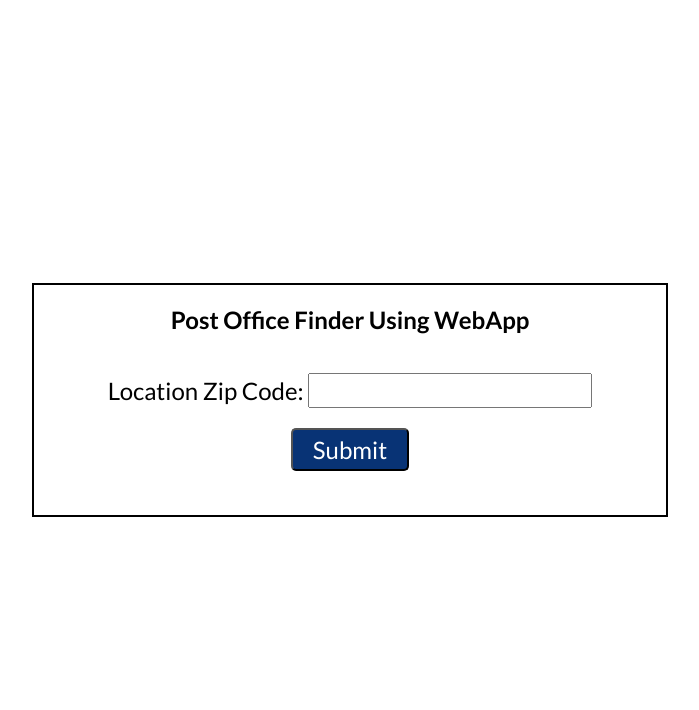
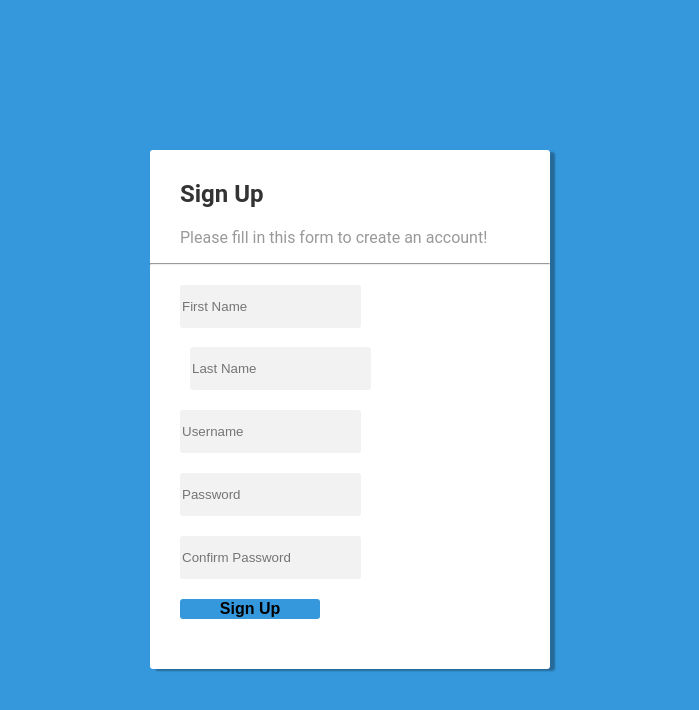
Before and after one commit to madhurashende97/example, a plain HTML site: page index.html in a window 1280 px wide. Shown: the whole page, without its empty margins (290-989 px from the left). Drawn offline with Linux system fonts and the light colour scheme.

Commit message:
Add files via upload

```diff
--- a/index.html
+++ b/index.html
@@ -1,77 +1,46 @@
-<html>
-    <style>
-        .weatherText {
-            font-family: "Lato", "sans-serif";
-            font-size: 24px;
-            text-align: center;
-        }
+<!DOCTYPE html>
+<html lang="en">
 
-        #weatherForm {
-            padding: 20px;
-        }
+<head>
+  <meta charset="UTF-8">
+  <meta http-equiv="X-UA-Compatible" content="IE=edge">
+  <meta name="viewport" content="width=device-width, initial-scale=1.0">
+  <meta name="viewport" content="width=device-width, initial-scale=1, shrink-to-fit=no" />
+  <link rel="stylesheet" href="style.css">
+  <title>Node example</title>
+</head>
 
-        #weatherSubmit {
-            color: white;
-            background-color: #083375;
-            padding: 5px 20px;
-            border-radius: 5px;
-            margin-top: 20px;
-        }
+<body>
+  <div class="signup-form">
+    <form action="/examples/actions/confirmation.php" method="post">
+      <h2>Sign Up</h2>
+      <p>Please fill in this form to create an account!</p>
+      <hr />
+      <div class="form-group">
+        <div class="row">
+          <div class="col">
+            <input type="text" class="form-control" name="first_name" placeholder="First Name" required="required" />
+          </div><br>
+          <div class="col">
+            <input type="text" class="form-control" name="last_name" placeholder="Last Name" required="required" />
+          </div>
+        </div>
+      </div>
+      <div class="form-group">
+        <input type="text" class="form-control" name="Username" placeholder="Username" required="required" />
+      </div>
+      <div class="form-group">
+        <input type="password" class="form-control" name="password" placeholder="Password" required="required" />
+      </div>
+      <div class="form-group">
+        <input type="password" class="form-control" name="confirm_password" placeholder="Confirm Password"
+          required="required" />
+      </div>
+      <div class="form-group">
+        <button type="submit" class="btn btn-primary btn-lg">Sign Up</button>
+      </div>
+    </form>
+  </div>
+</body>
 
-        #weatherSubmit:hover {
-            cursor: pointer;
-        }
-        body {
-            display: flex;
-            justify-content: center;
-            align-items: center;
-        }
-        .card {
-            border: 2px solid black;
-            width: 50%;
-
-            justify-content: center;
-            align-items: center;
-        }
-    </style>
-    <head>
-        <title class="alignct">Post Office Finder</title>
-        <link
-            href="https://fonts.googleapis.com/css2?family=Lato:wght@400;700&display=swap"
-            rel="stylesheet"
-        />
-    </head>
-    <body>
-        <h1 id="error_head" style="display: none" value="{{error}}">
-            {{error}}
-        </h1>
-        <div class="card">
-            <h2 class="weatherText">Post Office Finder Using WebApp</h2>
-
-            <form class="weatherText" id="weatherForm" action="/" method="post">
-                Location Zip Code:
-                <input
-                    class="weatherText"
-                    id="weatherInput"
-                    type="text"
-                    name="zipCode"
-                /><br />
-                <input
-                    class="weatherText"
-                    id="weatherSubmit"
-                    type="submit"
-                    value="Submit"
-                />
-            </form>
-        </div>
-        <script>
-            let err = document.getElementById("error_head");
-            function myFunction() {
-                alert("Enter Valid Pin Code");
-            }
-            if (err) {
-                myFunction();
-            }
-        </script>
-    </body>
 </html>
--- /dev/null
+++ b/style.css
@@ -0,0 +1,100 @@
+body {
+    color: #fff;
+    background: #3598dc;
+    font-family: "Roboto", sans-serif;
+    justify-content: center;
+    align-items: center;
+  }
+
+  .form-control {
+    height: 41px;
+    background: #f2f2f2;
+    box-shadow: none !important;
+    border: none;
+  }
+
+  .form-control:focus {
+    background: #e2e2e2;
+  }
+
+  .form-control,
+  .btn {
+    border-radius: 3px;
+  }
+
+  .signup-form {
+    width: 400px;
+    margin: 150px auto;
+  }
+
+  .signup-form form {
+    color: #999;
+    border-radius: 3px;
+    margin-bottom: 15px;
+    background: #fff;
+    box-shadow: 5px 2px 2px rgba(0, 0, 0, 0.3);
+    padding: 30px;
+  }
+
+  .signup-form h2 {
+    color: #333;
+    font-weight: bold;
+    margin-top: 0;
+  }
+
+  .signup-form hr {
+    margin: 0 -30px 20px;
+  }
+
+  .signup-form .form-group {
+    margin-bottom: 20px;
+  }
+
+  .signup-form input[type="checkbox"] {
+    margin-top: 3px;
+  }
+
+  .signup-form .row div:first-child {
+    padding-right: 10px;
+  }
+
+  .signup-form .row div:last-child {
+    padding-left: 10px;
+  }
+
+  .signup-form .btn {
+    font-size: 16px;
+    font-weight: bold;
+    background: #3598dc;
+    border: none;
+    min-width: 140px;
+  }
+
+  .signup-form .btn:hover,
+  .signup-form .btn:focus {
+    background: #2389cd !important;
+    outline: none;
+  }
+
+  .signup-form a {
+    color: #fff;
+    text-decoration: underline;
+  }
+
+  .signup-form a:hover {
+    text-decoration: none;
+  }
+
+  .signup-form form a {
+    color: #3598dc;
+    text-decoration: none;
+  }
+
+  .signup-form form a:hover {
+    text-decoration: underline;
+  }
+
+  .signup-form .hint-text {
+    padding-bottom: 15px;
+    text-align: center;
+  }
```
